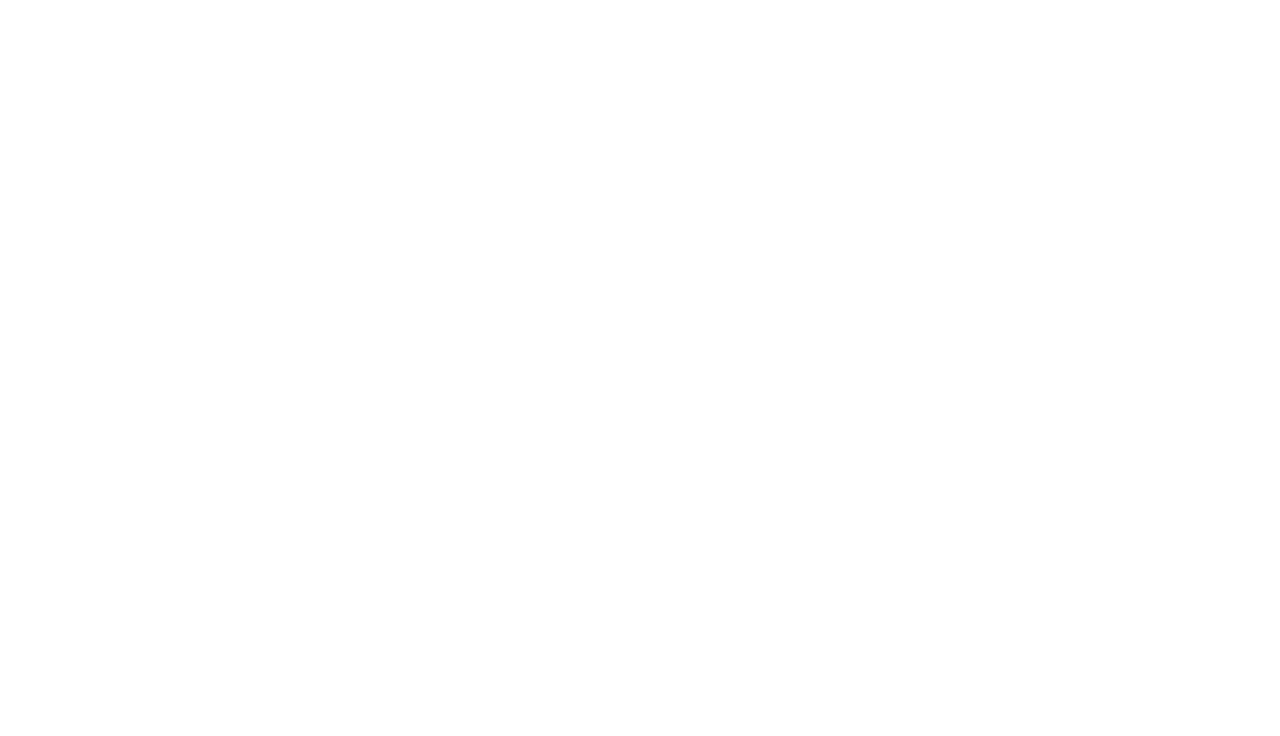
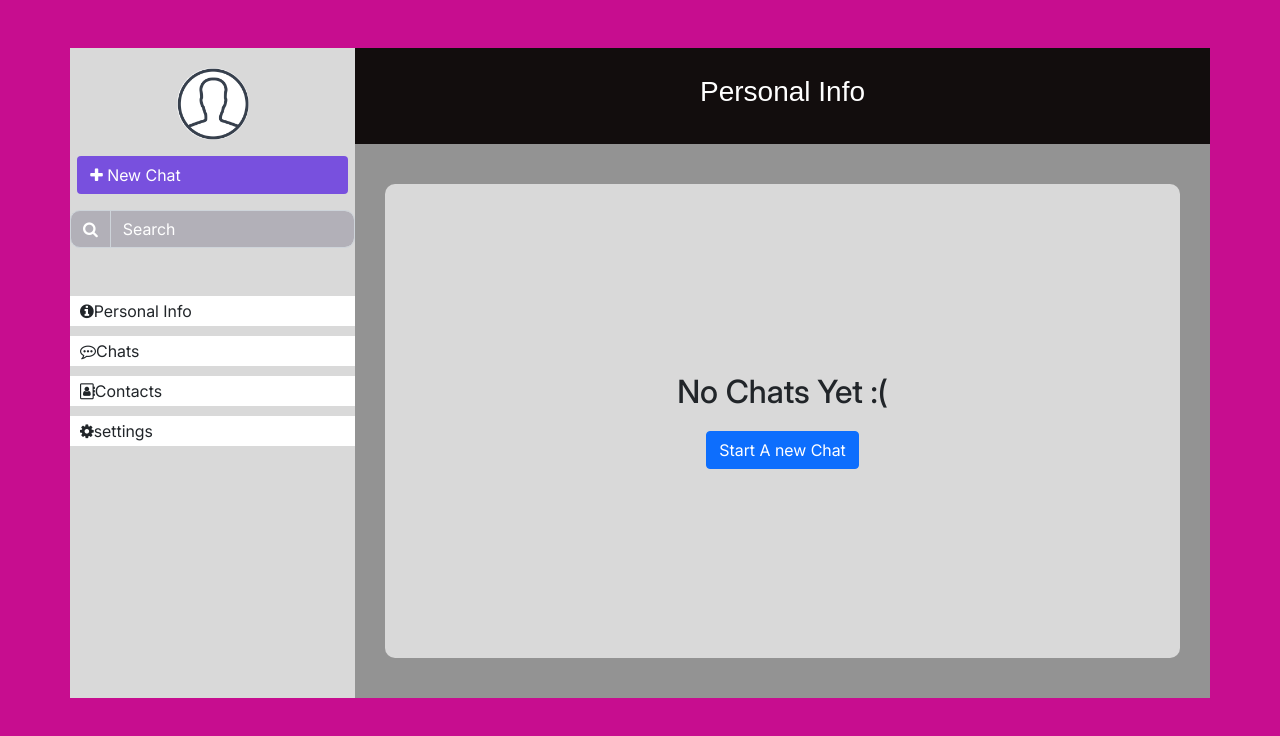
Before and after one commit to Parsa-Askari/web-chat-app, a React (Vite) app: page /dashboard/chats in a window 1280 px wide. Before the commit this address had no page. Shown: the top 736 px of the page. Built offline with nearby package versions, Linux system fonts and the light colour scheme; no server answers.

Commit message:
fixed bugs

```diff
--- a/package.json
+++ b/package.json
@@ -23,6 +23,7 @@
     "react-router-dom": "^6.26.0",
     "sass": "^1.77.8",
     "scss": "^0.2.4",
+    "styled-components": "^6.1.12",
     "universal-cookie": "^7.2.0"
   },
   "devDependencies": {
--- a/src/App.jsx
+++ b/src/App.jsx
@@ -1,7 +1,7 @@
 import { Login } from "./client/registerassion/login"
 import { Signup } from "./client/registerassion/signup"
 import { Outlet, Link } from 'react-router-dom';
-import './App.scss '
+import './App.scss'
 function Registraition(props)
 {
     return(
--- a/src/client/registerassion/login.jsx
+++ b/src/client/registerassion/login.jsx
@@ -3,7 +3,6 @@
 import { useState } from 'react';
 import { alerts } from '../../utils/alerts';
 import { useNavigate } from "react-router-dom";
-import Cookies from 'universal-cookie';
 function Login()
 {
     const navigate = useNavigate();
--- /dev/null
+++ b/src/client/userDashboard/Chats.jsx
@@ -0,0 +1,35 @@
+import "./styles/Chats.scss";
+import { GetDataFromServer ,ResponseHook} from "../../hooks/infoHooks";
+import { NewChatBtn } from "../../components/UI/buttons";
+function ChatsMainContent()
+{
+    const[response,setResponse]=ResponseHook()
+    GetDataFromServer(setResponse)
+    return (
+        <section className='row' id="chats-section">
+            <div className="content " id="main-chats-content">
+                <div className="no-chat">
+                    <div id="header">
+                        <h2>No Chats Yet :(</h2>
+                    </div>
+                    <div id="body">
+                        <button className="btn btn-primary">
+                            Start A new Chat
+                        </button>
+                    </div>
+                </div>
+            </div>
+
+        </section>
+
+    )
+}
+function ChatsHeaderContnet()
+{
+    return (
+        <h3 className="header-title">
+            Personal Info
+        </h3>
+    )
+}
+export {ChatsMainContent,ChatsHeaderContnet};
--- a/src/client/userDashboard/Home.jsx
+++ b/src/client/userDashboard/Home.jsx
@@ -2,44 +2,51 @@
 import './styles/Home.scss';
 import profilr_avatar from "./assets/profile.png";
 import classNames from 'classnames';
+import { HandleOptions } from '../../hooks/mainHooks';
+import { useNavigate } from "react-router-dom";
+import { NewChatBtn , OptionBtn} from '../../components/UI/buttons';
 function Sidbar({option})
 {
+    const navigate=useNavigate()
     return (
         <aside className='col-3'>
             <div className='content' id='sidebar-content'>
                 <div className='img-box' id='profile-avatar-box'>
                     <img className='img' id='profilr-avatar' src={profilr_avatar}/>
                 </div>
-                <button className='btn mt-3 mb-3' id='new_chat'>
+
+                <NewChatBtn className='btn mt-3 mb-3' id='new_chat'>
                     <span className='fa fa-plus'></span> New Chat
-                </button>
+                </NewChatBtn>
+
                 <div className='input-group search-box mb-5'>
                     <label className="input-group-text" id="search-label">
                         <span className='fa fa-search'></span>
                     </label>
                     <input type='text' className='form-control' id='search' placeholder='Search' aria-describedby="search-label"/>
                 </div>
-                <div className='options'>
-                    <div className={classNames('option',{'active':option=="info"})} id='info'>
+
+                <div className='options' onClick={(event)=>HandleOptions(navigate,event)}>
+                    <OptionBtn className={classNames('option',{'active':option=="info"})} id='info'>
                         <div>
                             <span className='fa fa-info-circle option__icon'></span>Personal Info
                         </div>
-                    </div>
-                    <div className={classNames('option',{'active':option=="chats"})} id='chats'>
+                    </OptionBtn>
+                    <OptionBtn className={classNames('option',{'active':option=="chats"})} id='chats'>
                         <div>
                             <span className='fa fa-commenting-o option__icon'></span>Chats
                         </div>
-                    </div>
-                    <div className={classNames('option',{'active':option=="contacts"})} id='contacts'>
+                    </OptionBtn>
+                    <OptionBtn className={classNames('option',{'active':option=="contacts"})} id='contacts'>
                         <div>
                             <span className='fa  fa-address-book-o option__icon'></span>Contacts
                         </div>
-                    </div>
-                    <div className={classNames('option',{'active':option=="settings"})} id='settings'>
+                    </OptionBtn>
+                    <OptionBtn className={classNames('option',{'active':option=="settings"})} id='settings'>
                         <div>
                             <span className='fa fa-cog option__icon'></span>settings
                         </div>
-                    </div>
+                    </OptionBtn>
                 </div>
             </div>
         </aside>
@@ -54,7 +61,7 @@
         </header>
     )
 }
-function HomeRender({option,InfoHeaderContnet})
+function HomeRender({option,HeaderContnet})
 {
     return(
         <div className='body pt-5'>
@@ -63,7 +70,7 @@
                     <Sidbar option={option}/>
                     <div className='col-9 '>
                         <Header>
-                            <InfoHeaderContnet />
+                            <HeaderContnet />
                         </Header>
                         <Outlet />
                     </div>
--- /dev/null
+++ b/src/client/userDashboard/styles/Chats.scss
@@ -0,0 +1,33 @@
+#main-chats-content{
+    display: flex;
+    flex-direction: column;
+    justify-content: space-evenly;
+    align-items:center;
+    width: 100%;
+    height: 100%;
+    background-color: #D9D9D9;
+    border-radius: 10px;
+    padding-top: 70px;
+    padding-bottom: 70px;
+}
+#chats-section{
+    padding-top: 40px;
+    padding-bottom: 40px;
+    padding-left: 30px;
+    padding-right: 30px;
+    height: calc(650px - 96px);
+    overflow-y: auto
+
+}
+.no-chat{
+    text-align: center;
+    width: 100%;
+    & #header{
+        width: 100%;
+        margin-bottom: 20px;
+    }
+    & #body{
+        width: 100%;
+    }
+
+}
--- a/src/client/userDashboard/styles/Home.scss
+++ b/src/client/userDashboard/styles/Home.scss
@@ -40,6 +40,7 @@
 }
 .header-title{
     text-align: center;
+
 }
 // ====================== sidebar ====================
 aside{
@@ -66,13 +67,6 @@
     height: inherit;
 }
 
-#new_chat{
-    background-color: #7850DE;
-    width: 95%;
-    max-width: 400px;
-    color: white;
-    text-align: left;
-}
 .search-box{
     border-radius: 30px;
     // margin-bottom: 20px;
@@ -97,23 +91,7 @@
     width: 100%;
 
 }
-.option{
-    display: flex;
-    align-items: center;
-    background-color: white;
-    width: 100;
-    height: 30px;
-    margin-bottom: 10px;
-    padding-left: 10px;
-    &:hover
-    {
-        cursor: pointer;
-        font-size: 18px;
-    }
-    &__icon{
-        margin-right: 10px;
-    }
-}
+
 .active{
     background-color: #0AF7FF;
 }
--- /dev/null
+++ b/src/components/UI/buttons.jsx
@@ -0,0 +1,26 @@
+import styled from "styled-components";
+const NewChatBtn = styled.button`
+    background-color: #7850DE;
+    width: 95%;
+    max-width: 400px;
+    color: white;
+    text-align: left;
+`
+const OptionBtn = styled.div`
+    display: flex;
+    align-items: center;
+    background-color: white;
+    width: 100%;
+    height: 30px;
+    margin-bottom: 10px;
+    padding-left: 10px;
+    &:hover
+    {
+        cursor: pointer;
+        font-size: 18px;
+    }
+    &__icon{
+        margin-right: 10px;
+    }
+`
+export {NewChatBtn,OptionBtn}
--- /dev/null
+++ b/src/hooks/infoHooks.jsx
@@ -0,0 +1,42 @@
+import { useEffect , useState } from "react";
+const GetDataFromServer=(setResponse)=>{
+    useEffect (()=>{
+        async function check_cookie()
+        {
+            try{
+                const res=await fetch("http://localhost/chat-app-server/get_session.php",{
+                    method:"GET",
+                    credentials: 'include',
+                    headers:{
+                        'Content-Type': 'application/json',
+                    },
+
+                });
+                const user_data=await res.json();
+                if(user_data['status']=="s")
+                {
+                    setResponse({
+                        "f_name":user_data['f_name'],
+                        "l_name":user_data['l_name'],
+                        "username":user_data['username'],
+                        "email":user_data['email'],
+                        'created_at':user_data['created_at']})
+                }
+                else
+                {
+                    useNavigate("./");
+                }
+            }catch(error)
+            {
+                console.log(error)
+            }
+        }
+        check_cookie();
+    },[])
+}
+const ResponseHook = ()=>{
+    return useState({"f_name":'',"l_name":'',
+        "username":'',"email":'',
+        'created_at':''})
+}
+export {GetDataFromServer,ResponseHook}
--- /dev/null
+++ b/src/hooks/mainHooks.jsx
@@ -0,0 +1,23 @@
+const HandleOptions =(nav,event)=>{
+    const targetElement=event.target.closest(".option");
+    if(targetElement==null){
+        return ;
+    }
+    const id=targetElement.hasAttribute("id") ? targetElement.id : "";
+    if(id=="info"){
+        nav("../dashboard/info")
+    }
+    else if(id=="chats"){
+        nav("../dashboard/chats")
+    }
+    else if(id=="contacts"){
+        nav("../dashboard/contacts")
+    }
+    else if(id=="settings"){
+        nav("../dashboard/settings")
+    }
+    else{
+        console.log("path not found in navigate");
+    }
+}
+export {HandleOptions};
--- a/src/routes/Routes.jsx
+++ b/src/routes/Routes.jsx
@@ -4,18 +4,20 @@
 import { Signup } from '../client/registerassion/signup.jsx';
 import { HomeRender } from '../client/userDashboard/Home.jsx';
 import {InfoMainContent,InfoHeaderContnet} from "../client/userDashboard/Info.jsx";
+import { ChatsMainContent,ChatsHeaderContnet } from '../client/userDashboard/Chats.jsx';
 const AppRoutes = (
     <Routes>
         <Route path="/" element={<Registraition/>}>
             <Route index element={<Login/>} />
             <Route path="/signup" element={<Signup/>} />
         </Route>
-        <Route path='/dashboard/info' element={<HomeRender option={"info"} InfoHeaderContnet={InfoHeaderContnet} />} >
+        <Route path='/dashboard/info' element={<HomeRender option={"info"} HeaderContnet={InfoHeaderContnet} />} >
             <Route index element={<InfoMainContent />} />
         </Route>
-        <Route path='/dashboard/' element={<HomeRender option={"info"} InfoHeaderContnet={InfoHeaderContnet} />} >
-            <Route element={<InfoMainContent />} />
+        <Route path='/dashboard/chats' element={<HomeRender option={"chats"} HeaderContnet={ChatsHeaderContnet} />} >
+            <Route index element={<ChatsMainContent />} />
         </Route>
+
     </Routes>
 
 );
```
Also changed, not shown: src/client/userDashboard/Info.jsx (+4 -34 lines), 1 other file (tests, documents, lock files or other folders).
